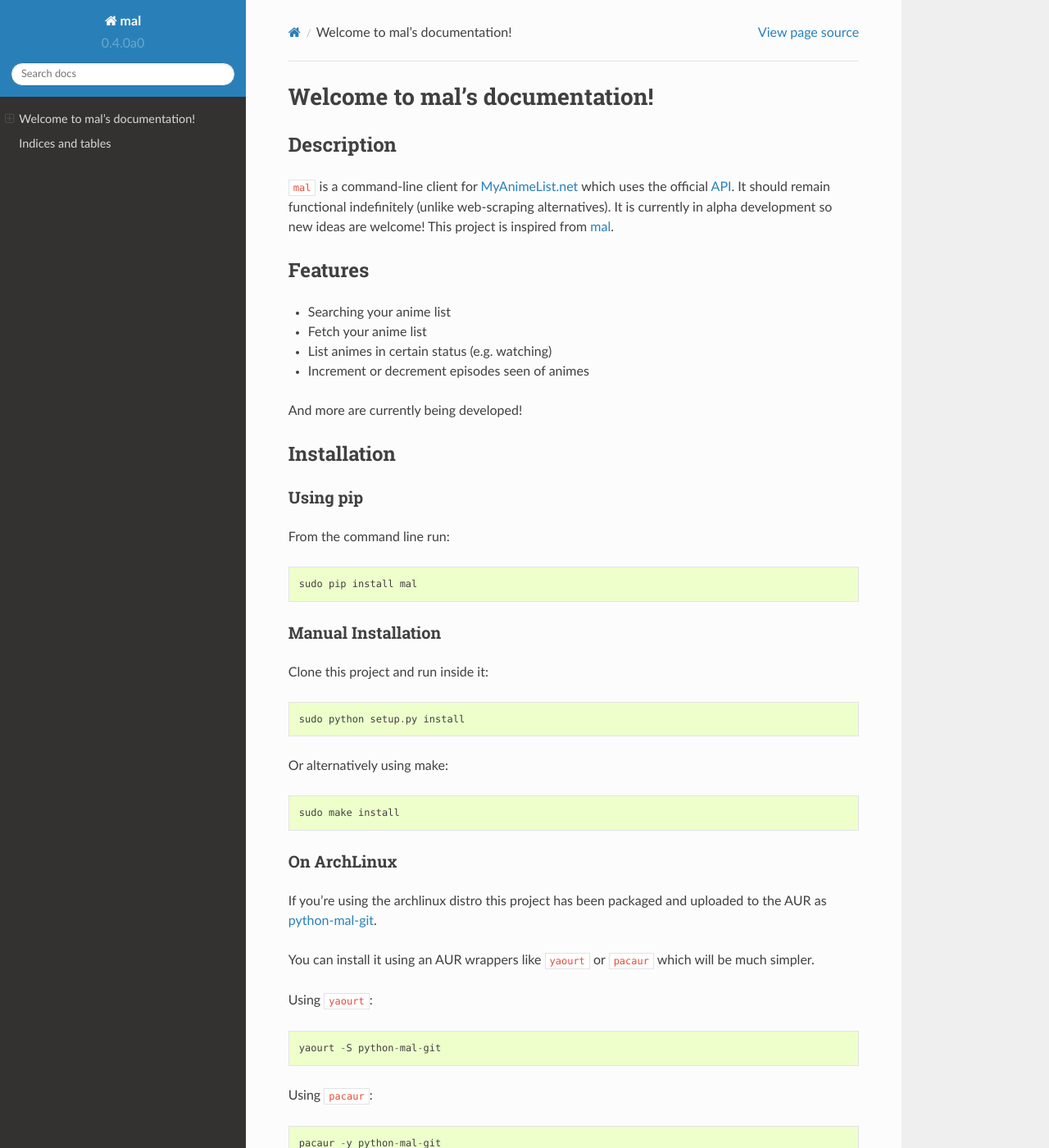
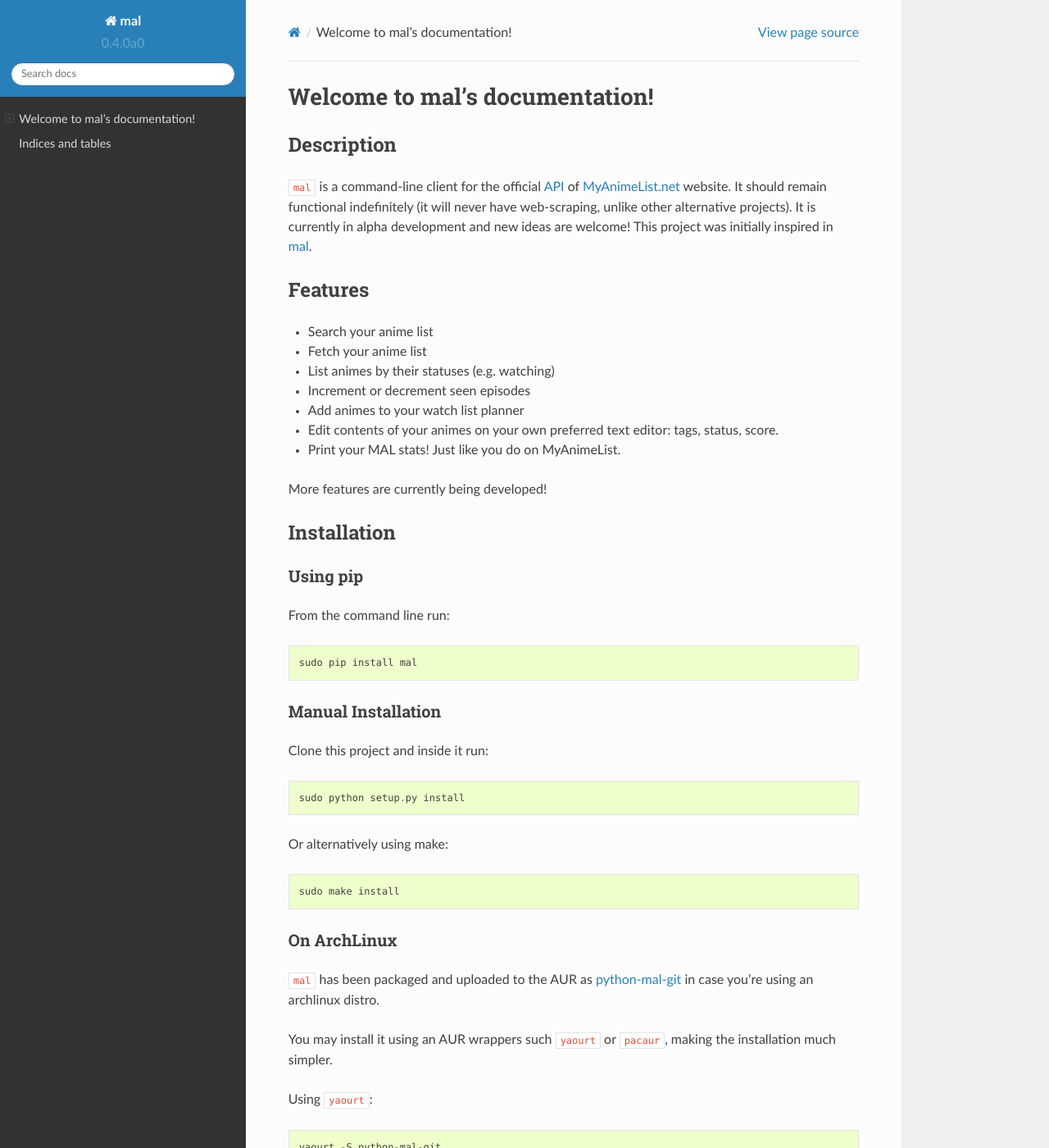
Before and after one commit to ryukinix/mal, a Sphinx documentation site: the page built from docs/source/index.rst, in a window 1280 px wide and 1400 px high. Shown: the whole window at 82% size. Built offline with Sphinx 7.4.7 and the Read the Docs theme 2.0.0, drawn with Linux system fonts in a browser that asks for light colours; some of the changed text lies outside the part shown.

Commit message:
Finished reviewing and editing docs

```diff
--- a/docs/source/index.rst
+++ b/docs/source/index.rst
@@ -13,23 +13,24 @@ Welcome to mal's documentation!
 Description
 -----------
 
-``mal`` is a command-line client for
-`MyAnimeList.net <http://myanimelist.net/>`__ which uses the official
-`API <http://myanimelist.net/modules.php?go=api>`__. It should remain
-functional indefinitely (unlike web-scraping alternatives). It is
-currently in alpha development so new ideas are welcome! This project is
-inspired from `mal <https://github.com/pushrax/mal>`__.
+``mal`` is a command-line client for the official `API <http://myanimelist.net/modules.php?go=api>`__ of `MyAnimeList.net <http://myanimelist.net/>`__ website.
+It should remain functional indefinitely (it will never have web-scraping, unlike other alternative projects).
+It is currently in alpha development and new ideas are welcome!
+This project was initially inspired in `mal <https://github.com/pushrax/mal>`__.
 
 Features
 --------
 
--  Searching your anime list
--  Fetch your anime list
--  List animes in certain status (e.g. watching)
--  Increment or decrement episodes seen of animes
+- Search your anime list
+- Fetch your anime list
+- List animes by their statuses (e.g. watching)
+- Increment or decrement seen episodes
+- Add animes to your watch list planner
+- Edit contents of your animes on your own preferred text editor:
+  tags, status, score.
+- Print your MAL stats! Just like you do on MyAnimeList.
 
-And more are currently being developed!
-
+More features are currently being developed!
 
 Installation
 ------------
@@ -46,7 +47,7 @@ From the command line run:
 Manual Installation
 ~~~~~~~~~~~~~~~~~~~
 
-Clone this project and run inside it:
+Clone this project and inside it run:
 
 ::
 
@@ -61,12 +62,12 @@ Or alternatively using make:
 On ArchLinux
 ~~~~~~~~~~~~
 
-If you're using the archlinux distro this project has been packaged and
-uploaded to the AUR as
-`python-mal-git <https://aur.archlinux.org/packages/python-mal-git>`__.
+``mal`` has been packaged and uploaded to the AUR as
+`python-mal-git <https://aur.archlinux.org/packages/python-mal-git>`__
+in case you're using an archlinux distro.
 
-You can install it using an AUR wrappers like ``yaourt`` or ``pacaur``
-which will be much simpler.
+You may install it using an AUR wrappers such ``yaourt`` or ``pacaur``, making
+the installation much simpler.
 
 Using ``yaourt``:
 
@@ -89,8 +90,8 @@ Or do it manually:
     cd python-mal-git/
     makepkg -si
 
-Notice that before using this method all dependencies should be
-installed.
+Notice that all dependencies should be
+installed before using this method.
 
 Usage
 -----
@@ -98,12 +99,11 @@ Usage
 Authenticating
 ~~~~~~~~~~~~~~
 
-The program needs your credentials to access your list. In the first
-call to any valid command the program will ask for your username and
-password and save it in **plain text** in the default path (on linux
-``~/.config/mal/myanimelist.ini``).
+`mal` needs your credentials in order to access your anime list.
+In its first call to any valid command,
+it will ask for your username and password and save it in **plain text** its default path (on linux ``~/.config/mal/myanimelist.ini``).
 
-The file will be save in the following format:
+The file will be saved in the following format:
 
 .. code:: ini
 
@@ -111,12 +111,12 @@ The file will be save in the following format:
     username = your_username
     password = your_password
 
-After authenticating you can start using the program.
+You may start using `mal` after authenticating your user.
 
 Using The Interface
 ~~~~~~~~~~~~~~~~~~~
 
-When ``mal`` is executed without any arguments the help message is
+When ``mal`` is executed without any arguments a help message is
 displayed:
 
 ::
```
Also changed, not shown: other parts of docs/source/index.rst (+2 -4 lines).
